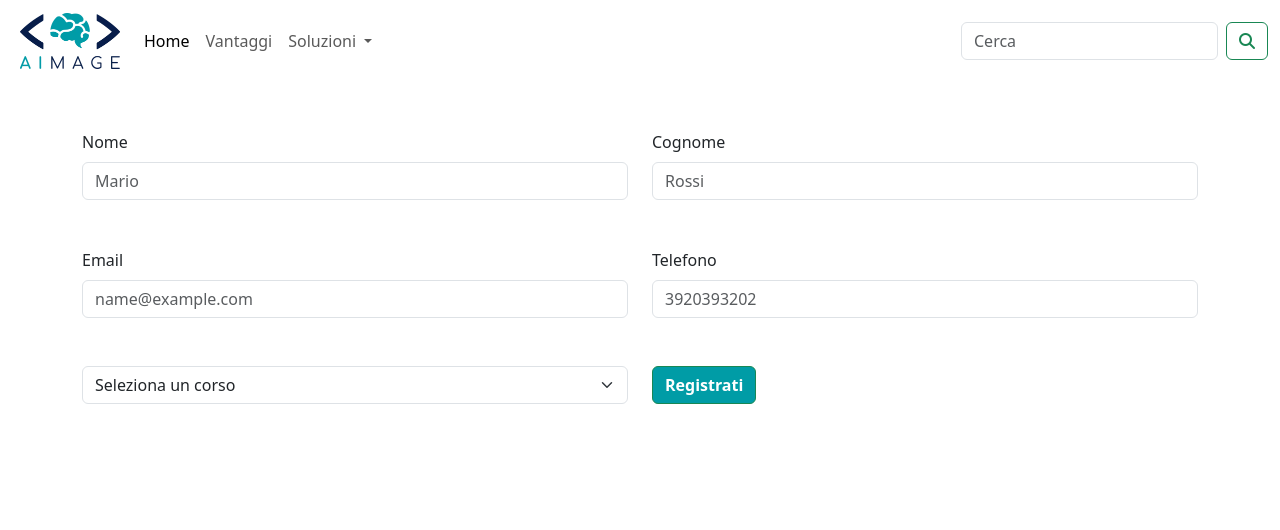
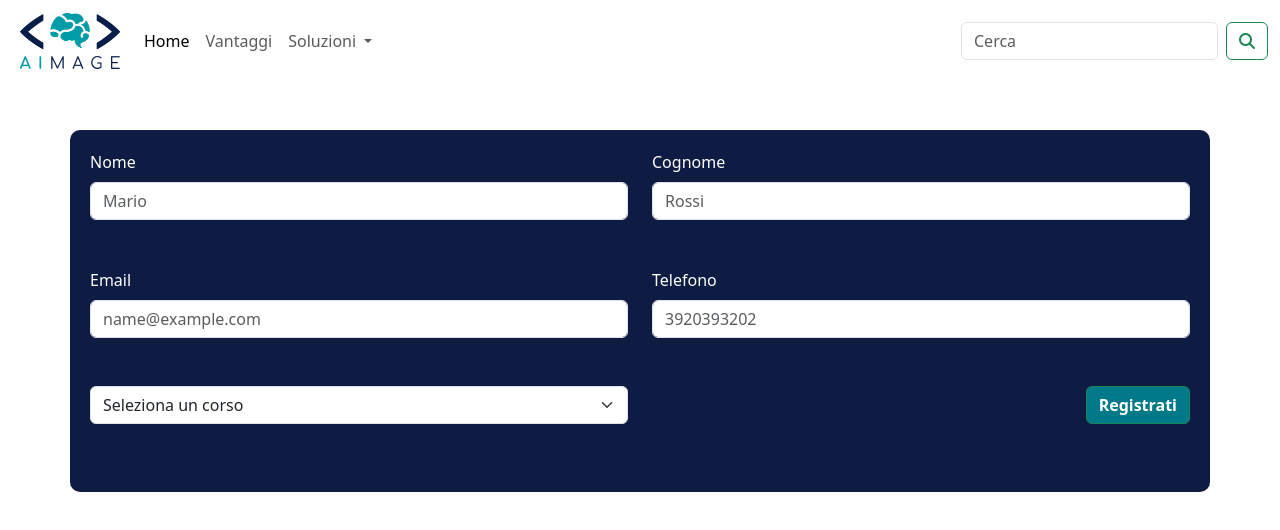
Before and after one commit to LucaB98/front-aimage, a Vue app: page / in a window 1280 px wide. Shown: the top 530 px of the page. Built offline with nearby package versions, Linux system fonts and the light colour scheme.

Commit message:
fix bg color

```diff
--- a/src/components/AppForm.vue
+++ b/src/components/AppForm.vue
@@ -52,7 +52,7 @@ export default {
             </div>
             <div class="col">
                 <!-- Corso -->
-                <div class="mb-3">
+                <div class="mb-3 d-flex justify-content-end">
                     <button class="btn btn-success"> Registrati</button>
                 </div>
 
@@ -67,7 +67,7 @@ export default {
 
 <style scoped>
 .btn-success {
-    background-color: #009CA6;
+    background-color: #007A89;
     font-weight: bold;
 
 }
@@ -77,4 +77,11 @@ export default {
 
 
 }
+
+form {
+    background-color: #0E1C44;
+    border-radius: 10px;
+    padding: 20px;
+    color: white;
+}
 </style>
```
